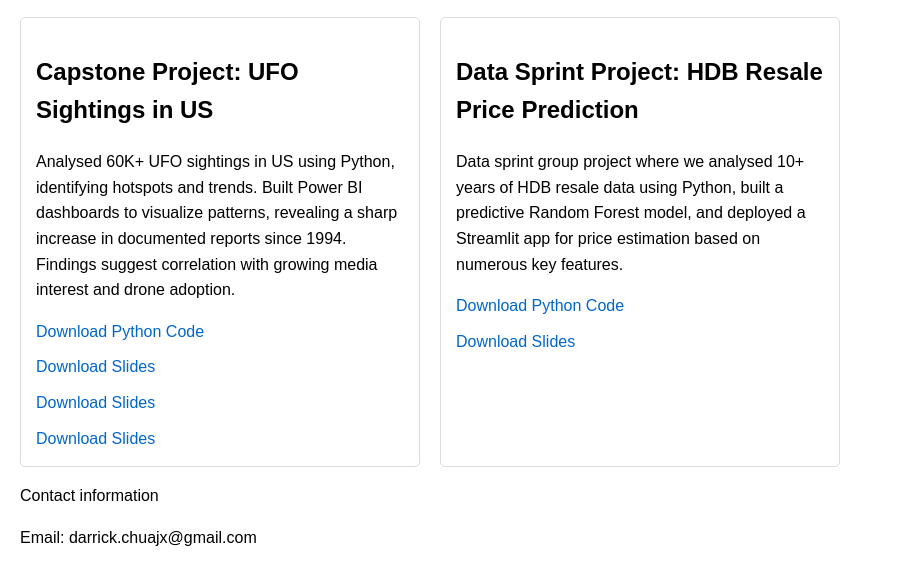
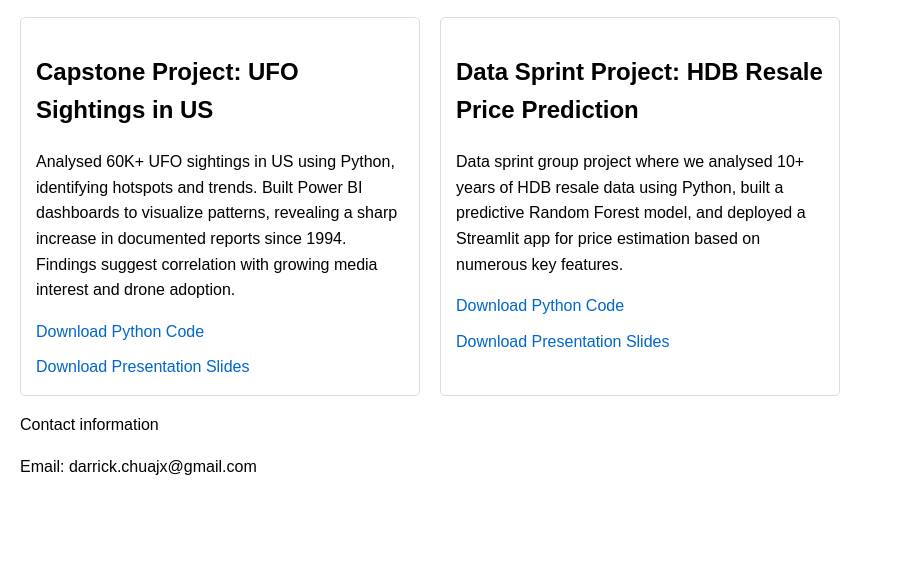
Before and after one commit to Nosferus-dc/Webpage, a plain HTML site: page index.html in a window 1280 px wide. Shown: the part 106-690 px from the top of the page, without its empty margins (0-901 px from the left). Drawn offline with Linux system fonts and the light colour scheme.

Commit message:
Update index.html

```diff
--- a/index.html
+++ b/index.html
@@ -14,16 +14,14 @@
             <h2>Capstone Project: UFO Sightings in US</h2>
             <p>Analysed 60K+ UFO sightings in US using Python, identifying hotspots and trends. Built Power BI dashboards to visualize patterns, revealing a sharp increase in documented reports since 1994. Findings suggest correlation with growing media interest and drone adoption.</p>
             <a href="Webpage/Capstone Project/Capstone Project_DC.ipynb" download>Download Python Code</a>
-            <a href="Webpage/Capstone Project/Capstone Final Presentation_DC.pdf" download>Download Slides</a>
-            <a href="Webpage/Capstone Project/Capstone Part 2 Presentation_DC.pptx" download>Download Slides</a>
-            <a href="Webpage/Capstone Project/Capstone Part 1 Presentation_DC.pptx" download>Download Slides</a>
+            <a href="Webpage/Capstone Project/Capstone Final Presentation_DC.pdf" download>Download Presentation Slides</a>
         </div>
 
         <div class="project-card">
             <h2>Data Sprint Project: HDB Resale Price Prediction</h2>
             <p>Data sprint group project where we analysed 10+ years of HDB resale data using Python, built a predictive Random Forest model, and deployed a Streamlit app for price estimation based on numerous key features.</p>
             <a href="Webpage/Data Sprint Project/HDB_Resale_Group1.ipynb" download>Download Python Code</a>
-            <a href="Webpage/Data Sprint Project/Project 3_Data Sprint_HDB Resale Price_Presentation.pptx" download>Download Slides</a>
+            <a href="Webpage/Data Sprint Project/Project 3_Data Sprint_HDB Resale Price_Presentation.pptx" download>Download Presentation Slides</a>
         </div>
     </section>
 
```
